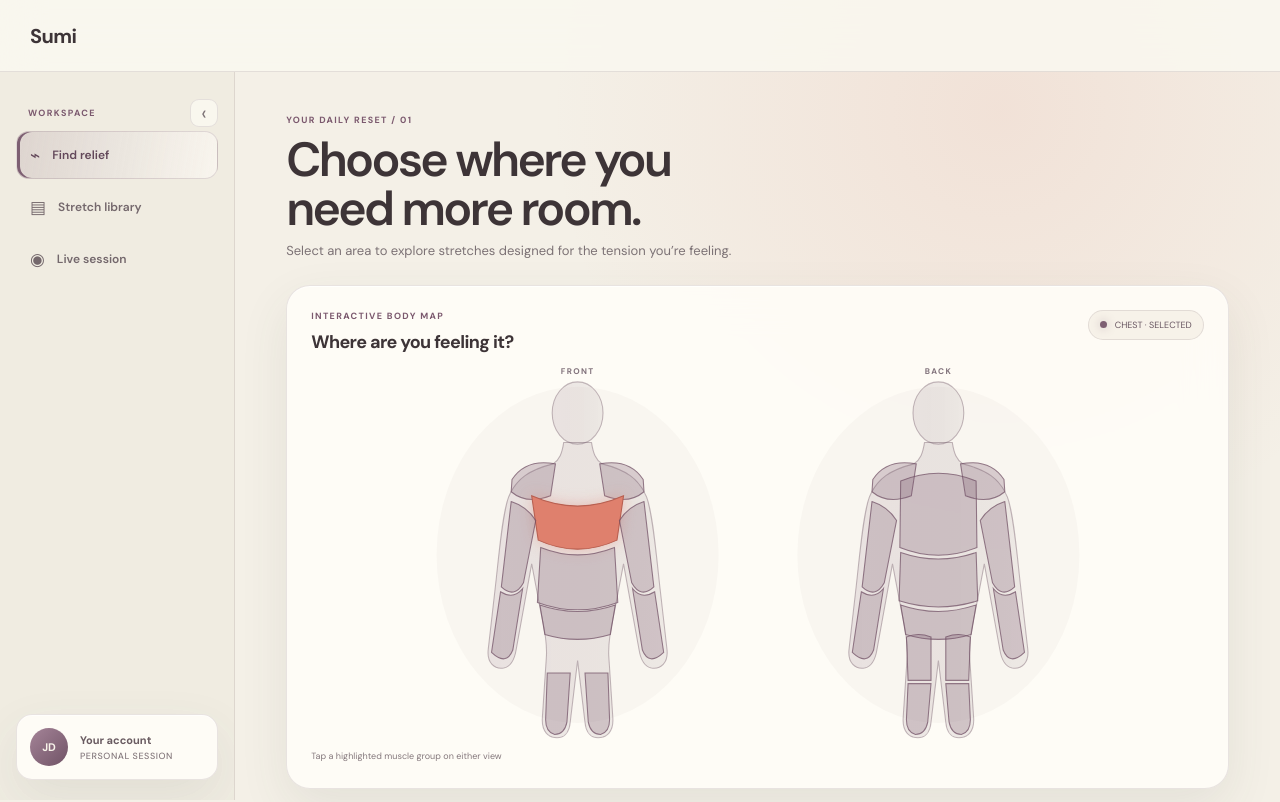
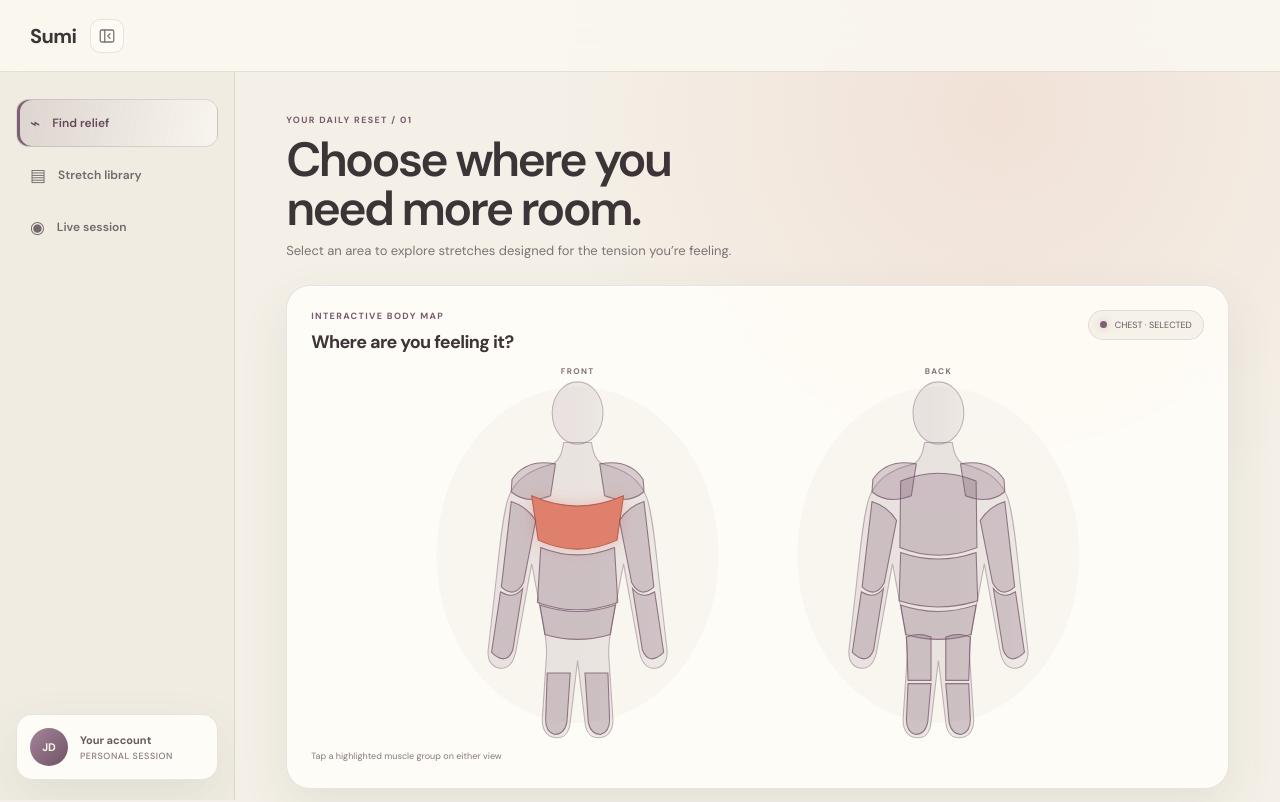
Before and after one commit to nicowol/TigerHack2026, a React (Vite) app: page / in a window 1280 px wide. Shown: the top 802 px of the page. Built offline with nearby package versions, Linux system fonts and the light colour scheme.

Commit message:
refactor: simplify sidebar controls

```diff
--- a/src/App.jsx
+++ b/src/App.jsx
@@ -21,12 +21,14 @@ export default function App() {
 
   return (
     <>
-      <Header />
+      <Header
+        collapsed={sidebarCollapsed}
+        onToggle={() => setSidebarCollapsed((current) => !current)}
+      />
       <Navigation
         view={view}
         onChange={setView}
         collapsed={sidebarCollapsed}
-        onToggle={() => setSidebarCollapsed((current) => !current)}
       />
       <main className={`main-content${sidebarCollapsed ? ' sidebar-is-collapsed' : ''}`}>
         {view === 'diagnose' && (
--- a/src/components/Shell.jsx
+++ b/src/components/Shell.jsx
@@ -1,12 +1,25 @@
 const icons = { diagnose: '⌁', library: '▤', live: '◉' }
-export function Header() {
+export function Header({ collapsed, onToggle }) {
   return (
     <header className="header">
       <div className="brand">Sumi</div>
+      <button
+        className="header-sidebar-toggle"
+        onClick={onToggle}
+        aria-label={collapsed ? 'Expand sidebar' : 'Collapse sidebar'}
+        aria-expanded={!collapsed}
+        title={collapsed ? 'Expand sidebar' : 'Collapse sidebar'}
+      >
+        <svg viewBox="0 0 24 24" aria-hidden="true">
+          <rect x="3" y="4" width="18" height="16" rx="2" />
+          <path d="M9 4v16" />
+          <path d={collapsed ? 'm13 9 3 3-3 3' : 'm16 9-3 3 3 3'} />
+        </svg>
+      </button>
     </header>
   )
 }
-export function Navigation({ view, onChange, collapsed, onToggle }) {
+export function Navigation({ view, onChange, collapsed }) {
   const items = [
     ['diagnose', 'Find relief'],
     ['library', 'Stretch library'],
@@ -30,18 +43,6 @@ export function Navigation({ view, onChange, collapsed, onToggle }) {
   return (
     <>
       <aside className={`sidebar${collapsed ? ' sidebar-collapsed' : ''}`}>
-        <div className="sidebar-heading">
-          <p className="micro">WORKSPACE</p>
-          <button
-            className="sidebar-toggle"
-            onClick={onToggle}
-            aria-label={collapsed ? 'Expand sidebar' : 'Collapse sidebar'}
-            aria-expanded={!collapsed}
-            title={collapsed ? 'Expand sidebar' : 'Collapse sidebar'}
-          >
-            {collapsed ? '›' : '‹'}
-          </button>
-        </div>
         <nav>{renderLinks('desktop')}</nav>
         <div className="sidebar-account">
           <b>JD</b>
--- a/src/styles.css
+++ b/src/styles.css
@@ -47,6 +47,7 @@ input:focus-visible,
   display: flex;
   align-items: center;
   justify-content: flex-start;
+  gap: 14px;
   padding: 0 30px;
   background: rgba(8, 17, 14, 0.82);
   border-bottom: 1px solid var(--line);
@@ -81,34 +82,30 @@ input:focus-visible,
     width 0.28s ease,
     padding 0.28s ease;
 }
-.sidebar-heading {
-  display: flex;
-  align-items: center;
-  justify-content: space-between;
-  min-height: 28px;
-  margin-bottom: 4px;
-}
-.sidebar-heading .micro {
-  margin: 0;
-  padding-left: 12px;
-}
-.sidebar-toggle {
+.header-sidebar-toggle {
   display: grid;
   place-items: center;
   flex: none;
-  width: 28px;
-  height: 28px;
+  width: 34px;
+  height: 34px;
   border: 1px solid var(--line);
-  border-radius: 9px;
+  border-radius: 10px;
   color: var(--muted);
   background: rgba(255, 253, 248, 0.58);
-  font-size: 20px;
-  line-height: 1;
   transition: 0.2s;
 }
-.sidebar-toggle:hover {
+.header-sidebar-toggle:hover {
   color: var(--ink);
   background: rgba(255, 253, 248, 0.9);
+}
+.header-sidebar-toggle svg {
+  width: 18px;
+  height: 18px;
+  fill: none;
+  stroke: currentColor;
+  stroke-width: 1.7;
+  stroke-linecap: round;
+  stroke-linejoin: round;
 }
 .micro,
 .eyebrow {
@@ -209,10 +206,6 @@ main {
   padding-right: 12px;
   padding-left: 12px;
 }
-.sidebar-collapsed .sidebar-heading {
-  justify-content: center;
-}
-.sidebar-collapsed .sidebar-heading .micro,
 .sidebar-collapsed .nav-label,
 .sidebar-collapsed .sidebar-account span {
   display: none;
@@ -997,6 +990,9 @@ main {
   .sidebar {
     display: none;
   }
+  .header-sidebar-toggle {
+    display: none;
+  }
   .main-content,
   .main-content.sidebar-is-collapsed {
     margin-left: 0;
```
